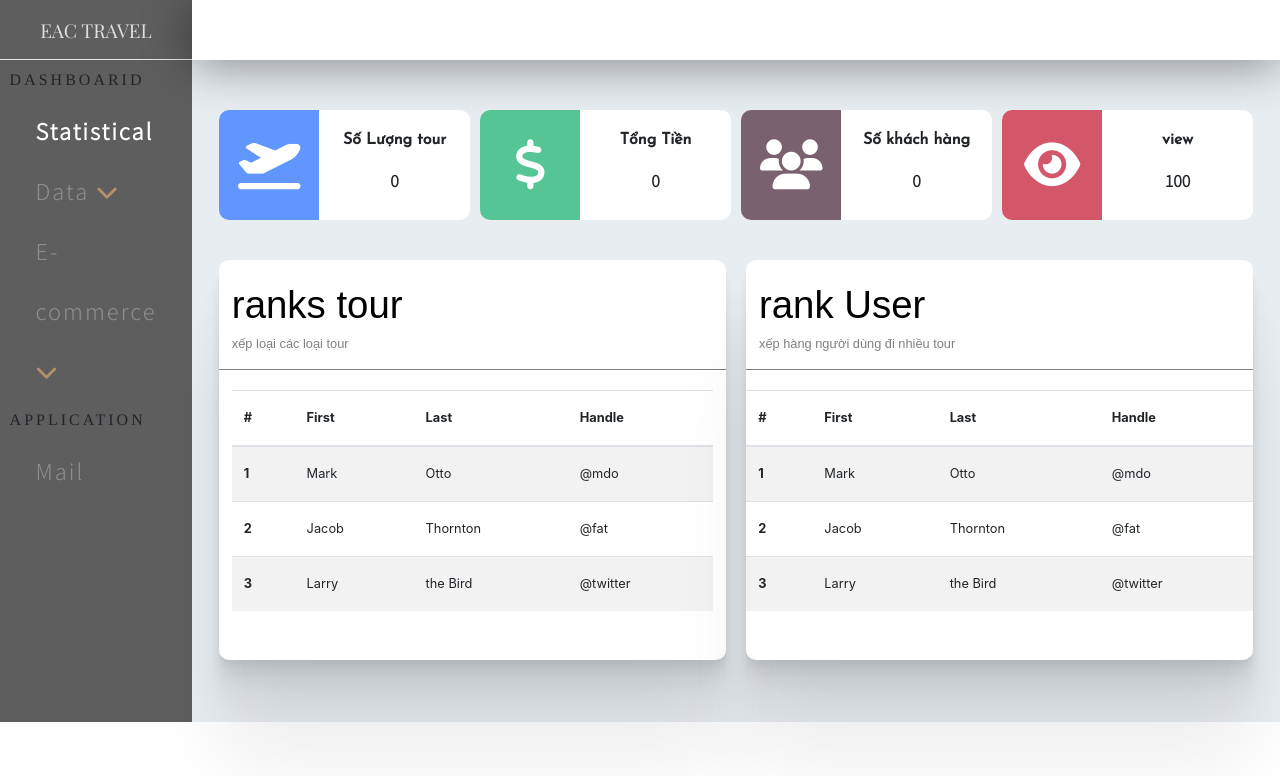
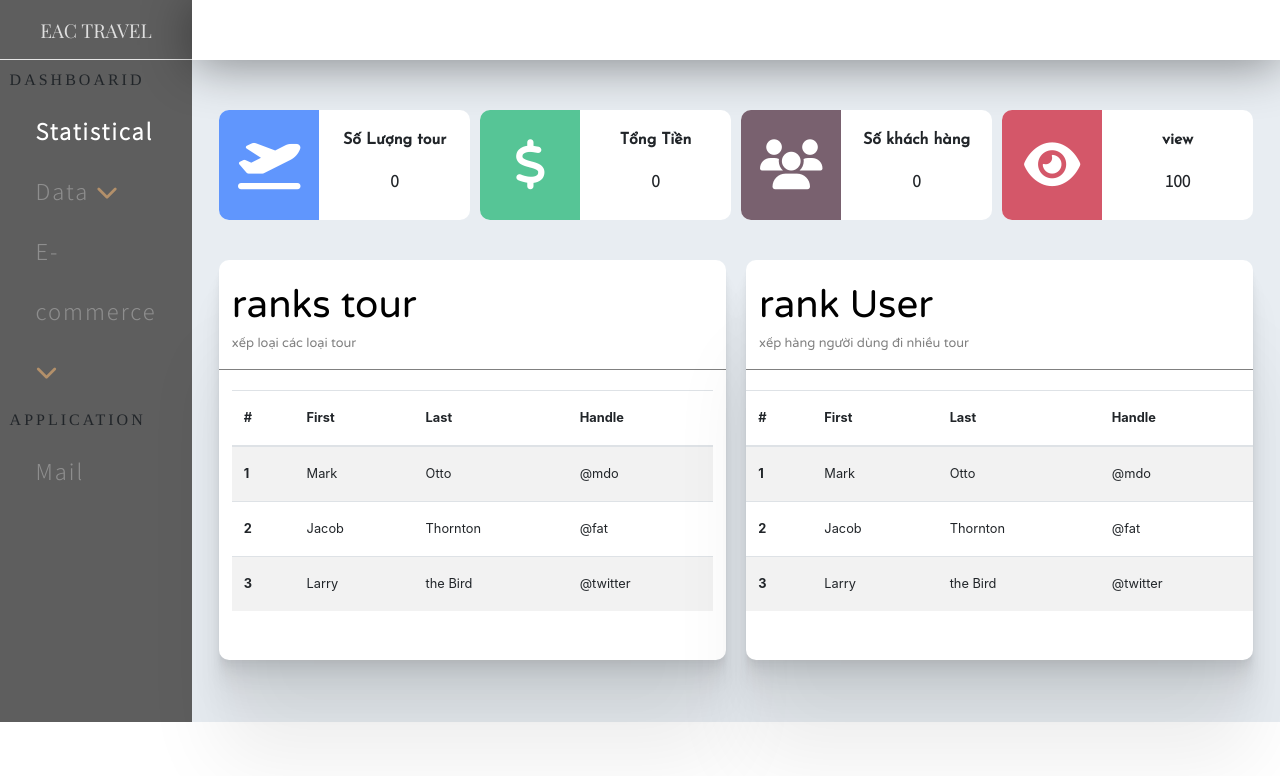
Before and after one commit to TruongAn-Webdesigner/EAC, a PHP site: page /index.php in a window 1280 px wide. Shown: the top 776 px of the page. Run offline with PHP 8.4, Linux system fonts and the light colour scheme; data that the repository does not hold is empty; some libraries are stand-ins or nearby versions.

Commit message:
Update index.php

```diff
--- a/admin/index.php
+++ b/admin/index.php
@@ -17,6 +17,7 @@
     <link href="https://fonts.googleapis.com/css2?family=Noto+Sans+JP:wght@300&display=swap" rel="stylesheet"><!-- font-family: 'Noto Sans JP', sans-serif; -->
     <link href="https://fonts.googleapis.com/css2?family=Tinos&display=swap" rel="stylesheet"><!-- font-family: 'Tinos', serif; -->
     <link href="https://fonts.googleapis.com/css2?family=Josefin+Sans&display=swap" rel="stylesheet"><!-- font-family: 'Josefin Sans', sans-serif; -->
+    <link href="https://fonts.googleapis.com/css2?family=Varela+Round&display=swap" rel="stylesheet"><!-- font-family: 'Varela Round', sans-serif; -->
 
     <!-- font awesome -->
     <link rel="stylesheet" href="https://use.fontawesome.com/releases/v5.6.3/css/all.css">
```
